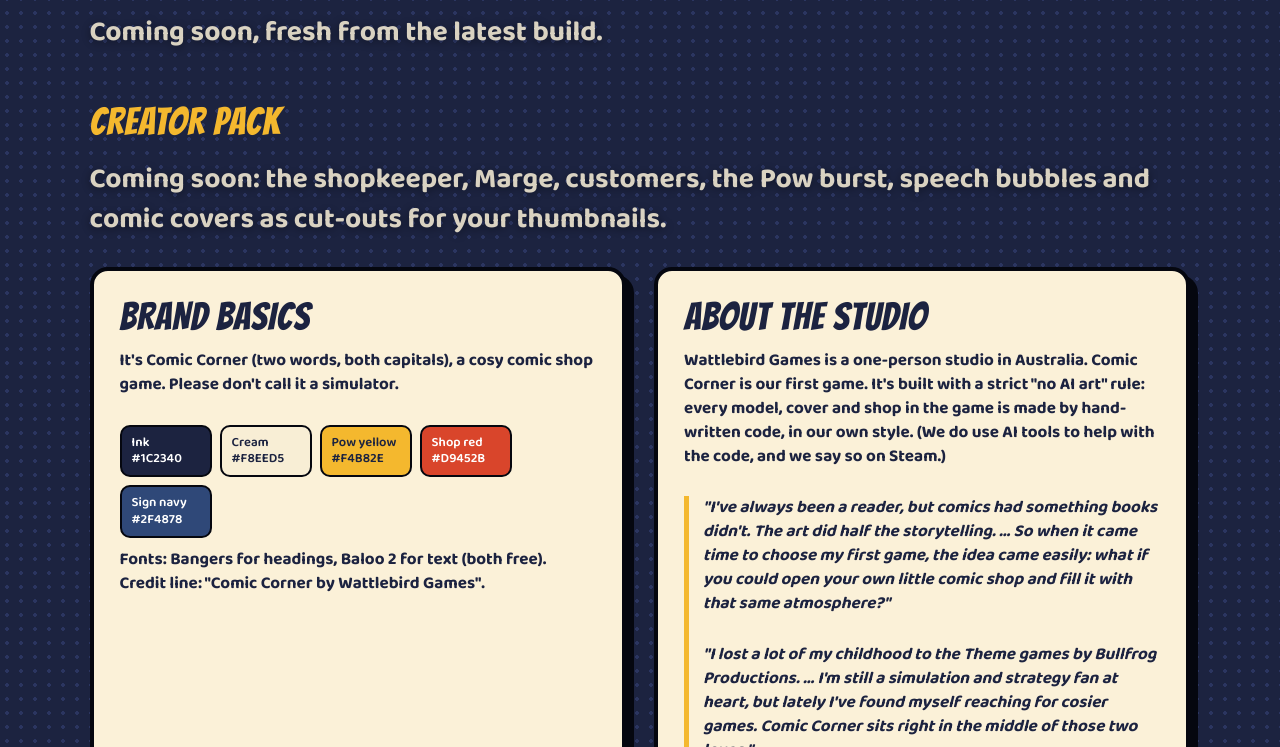
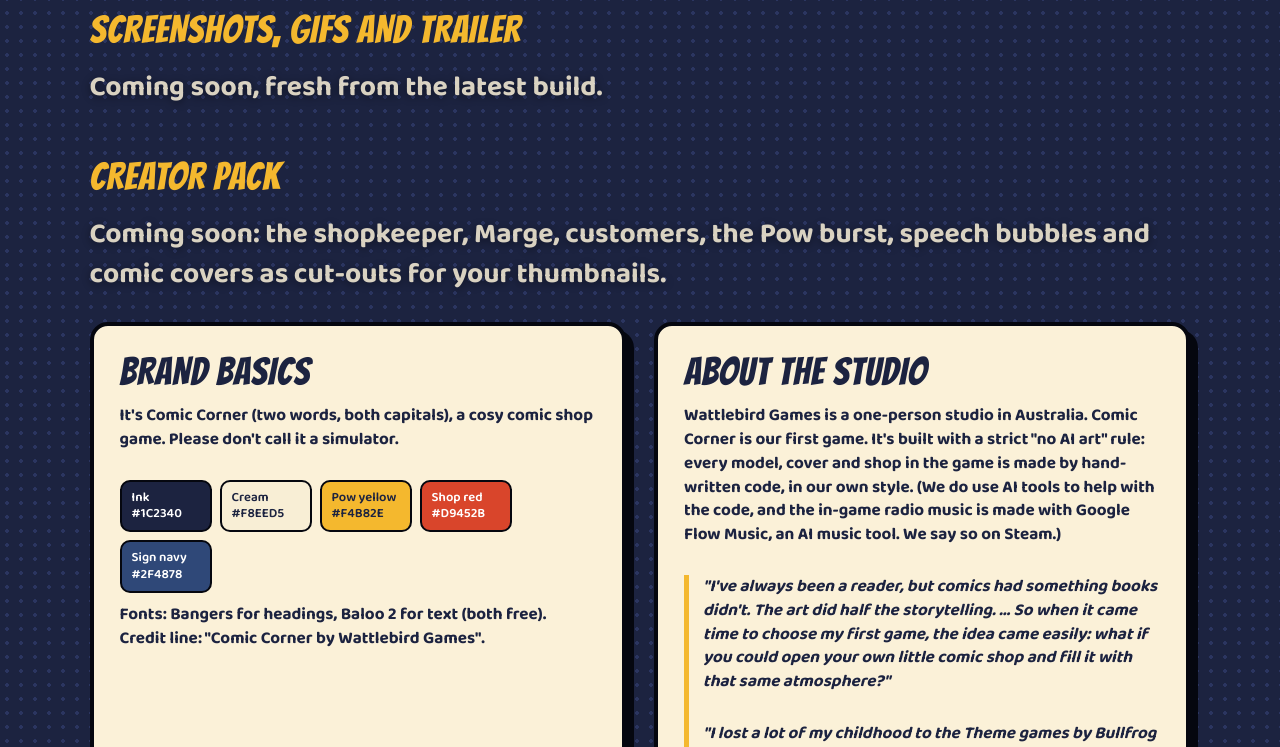
Before and after one commit to drew-toomey/wattlebird-website, a plain HTML site: page press/index.html in a window 1280 px wide. Shown: the part 2052-2799 px from the top of the page. Drawn offline with Linux system fonts and the light colour scheme.

Commit message:
Press page: music cleared to stream; disclose Flow Music radio
Co-Authored-By: Claude Opus 5.5 <noreply@anthropic.com>
Claude-Session: https://claude.ai/code/session_01KPg4i6R5wYAKK6XSbdXjYw

```diff
--- a/press/index.html
+++ b/press/index.html
@@ -21,6 +21,7 @@
   <div class="ok-box">
     <h3>Yes, you can stream it!</h3>
     <p>Stream it, record it, monetise it. No need to ask us first. We'd love to see what you make, so tag us or send a link to <a href="mailto:hello@wattlebirdgames.com">hello@wattlebirdgames.com</a>.</p>
+    <p>The game's music and sounds are safe to stream and monetise.</p>
     <p>Use anything on this page in your thumbnails, overlays and videos. Please don't change the logos, or use them to suggest we sponsor you.</p>
   </div>
 
@@ -86,7 +87,7 @@
     </section>
     <section class="panel" aria-labelledby="studio">
       <h3 id="studio">About the studio</h3>
-      <p>Wattlebird Games is a one-person studio in Australia. Comic Corner is our first game. It's built with a strict "no AI art" rule: every model, cover and shop in the game is made by hand-written code, in our own style. (We do use AI tools to help with the code, and we say so on Steam.)</p>
+      <p>Wattlebird Games is a one-person studio in Australia. Comic Corner is our first game. It's built with a strict "no AI art" rule: every model, cover and shop in the game is made by hand-written code, in our own style. (We do use AI tools to help with the code, and the in-game radio music is made with Google Flow Music, an AI music tool. We say so on Steam.)</p>
       <blockquote class="drew-quote"><p>"I've always been a reader, but comics had something books didn't. The art did half the storytelling. … So when it came time to choose my first game, the idea came easily: what if you could open your own little comic shop and fill it with that same atmosphere?"</p><p>"I lost a lot of my childhood to the Theme games by Bullfrog Productions. … I'm still a simulation and strategy fan at heart, but lately I've found myself reaching for cosier games. Comic Corner sits right in the middle of those two loves."</p><cite>Drew, solo dev at Wattlebird Games (from <a href="../blog/issue-01/">Dev blog #01</a>)</cite></blockquote>
     </section>
   </div>
```
